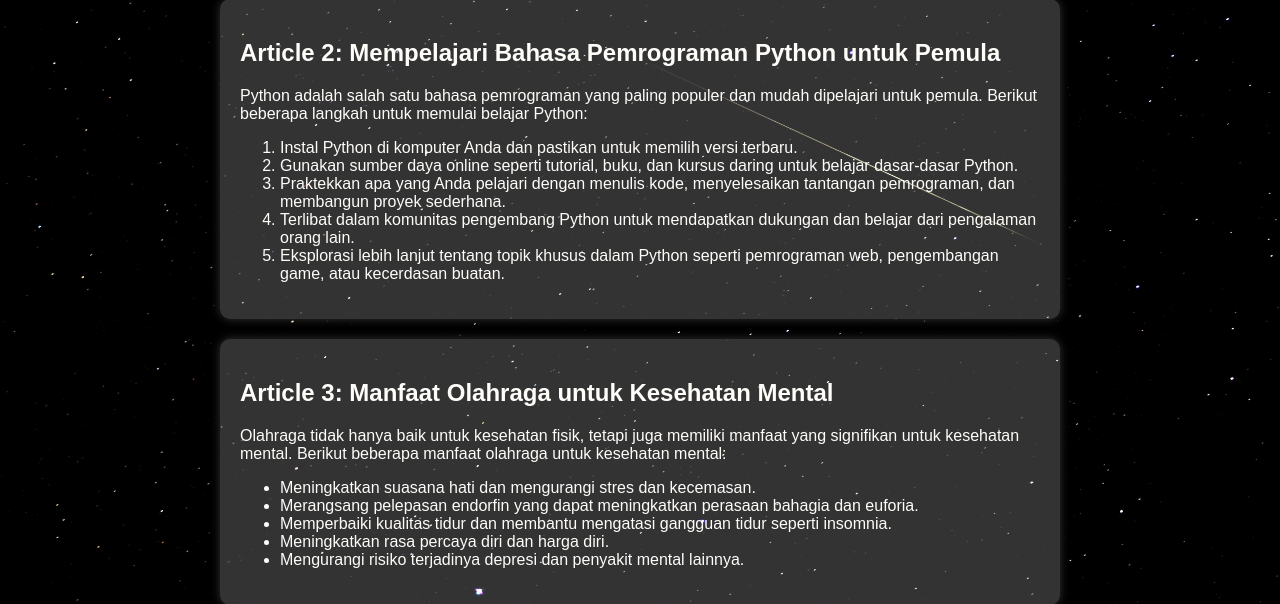
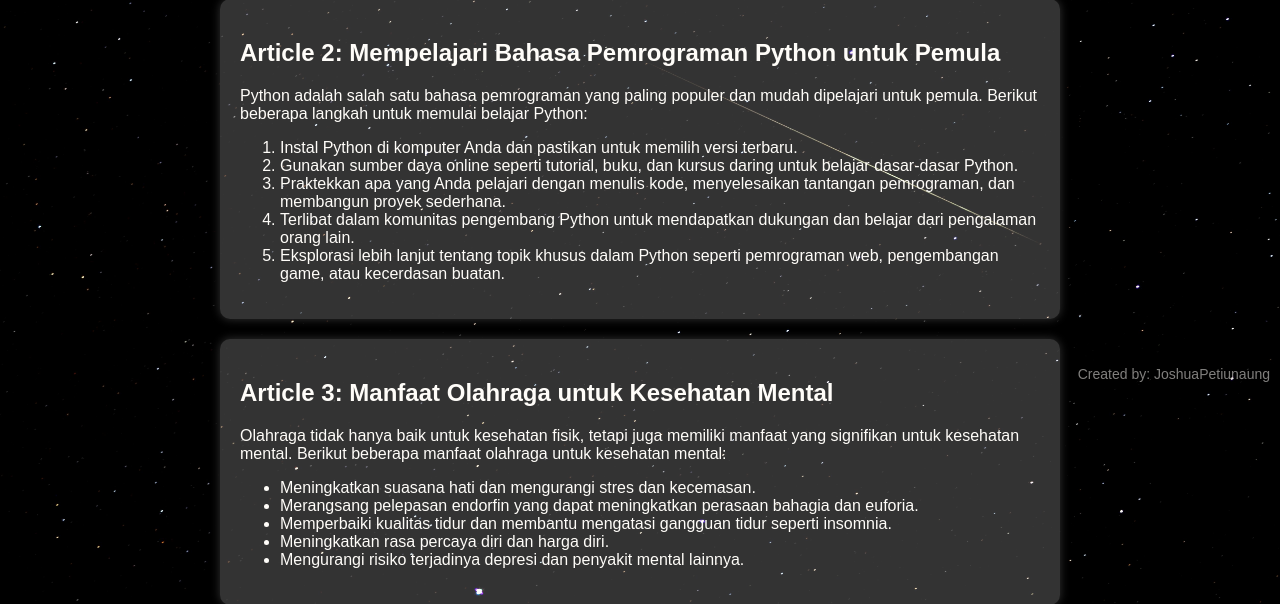
Before and after one commit to JoshuaPetiunaung/Project.01-HTML, a PHP site: page /blog.html in a window 1280 px wide. Shown: the part 408-1012 px from the top of the page. Run offline with PHP 8.4, Linux system fonts and the light colour scheme.

Commit message:
Add files via upload

```diff
--- a/blog.css
+++ b/blog.css
@@ -76,3 +76,12 @@
 .fade-in.active {
     opacity: 1;
 }
+
+#credit {
+    color: rgba(255, 253, 249, 0.5);
+    font-size: 14px;
+    text-shadow: 1px 1px 2px rgba(0, 0, 0, 0.5);
+    position: fixed;
+    bottom: 10px;
+    right: 10px;
+}
--- a/blog.js
+++ b/blog.js
@@ -1,7 +1,6 @@
 // menambahkan efek ketika scroll halaman web
 
 const articles = document.querySelectorAll('article');
-
 
 function isInViewport(element) {
     const rect = element.getBoundingClientRect();
@@ -25,3 +24,8 @@
 
 document.addEventListener('DOMContentLoaded', handleScroll);
 document.addEventListener('scroll', handleScroll);
+
+const credit = document.createElement("span");
+credit.textContent = "Created by: JoshuaPetiunaung";
+credit.setAttribute("id", "credit");
+document.body.appendChild(credit);
--- a/gallery.js
+++ b/gallery.js
@@ -1,5 +1,3 @@
-// menambahkan image slider
-
 document.addEventListener("DOMContentLoaded", function() {
     const prevButton = document.getElementById("prev-button");
     const nextButton = document.getElementById("next-button");
@@ -50,4 +48,7 @@
         modal.style.display = "none";
         overlay.style.display = "none";
     });
+
+    const credit = document.getElementById("credit");
+    credit.textContent = "Created by: JoshuaPetiunaung";
 });
```
Also changed, not shown: contact.css (+8 -0 lines), contact.js (+8 -1 lines), gallery.css (+8 -0 lines), gallery.html (+5 -2 lines).
